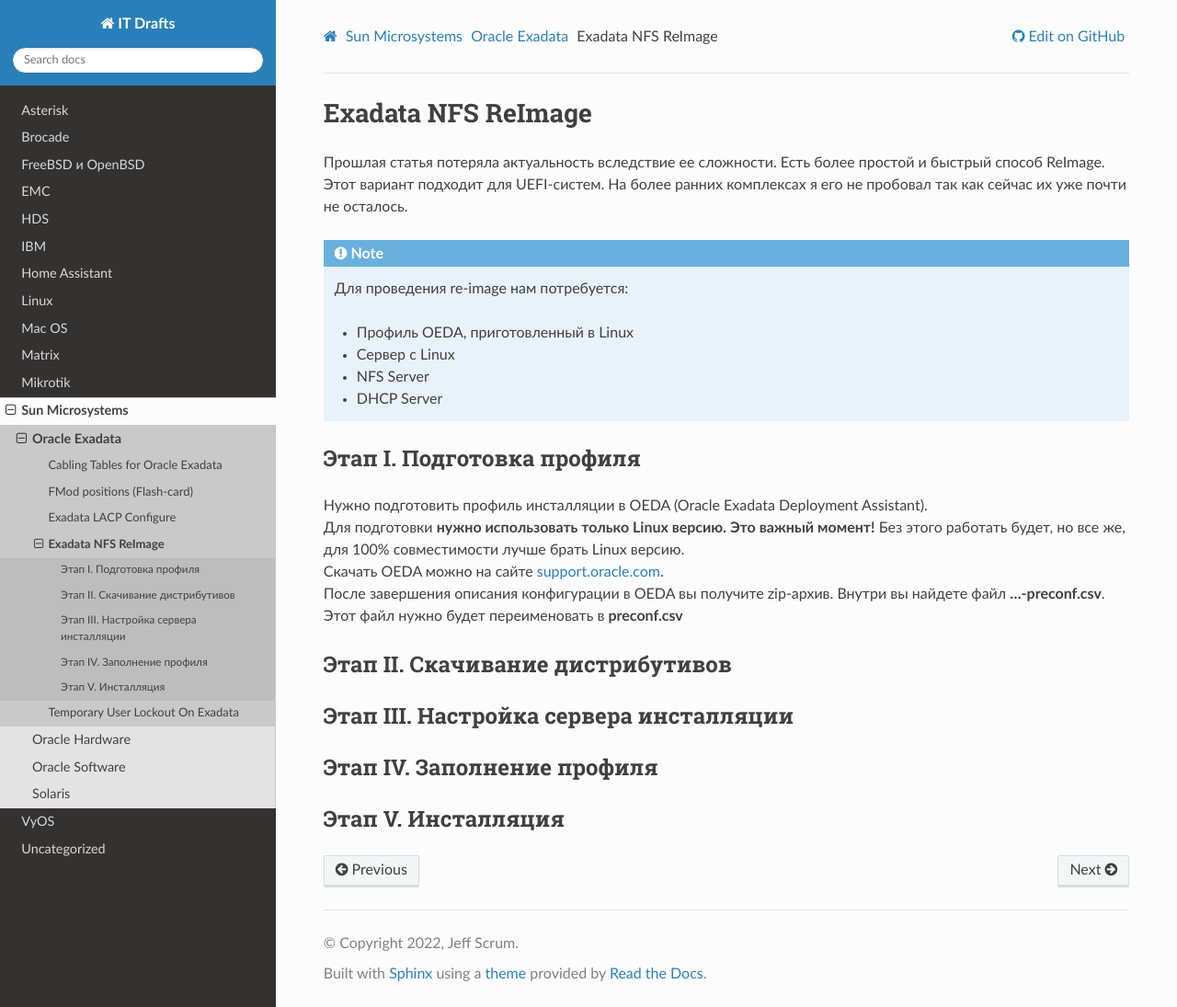
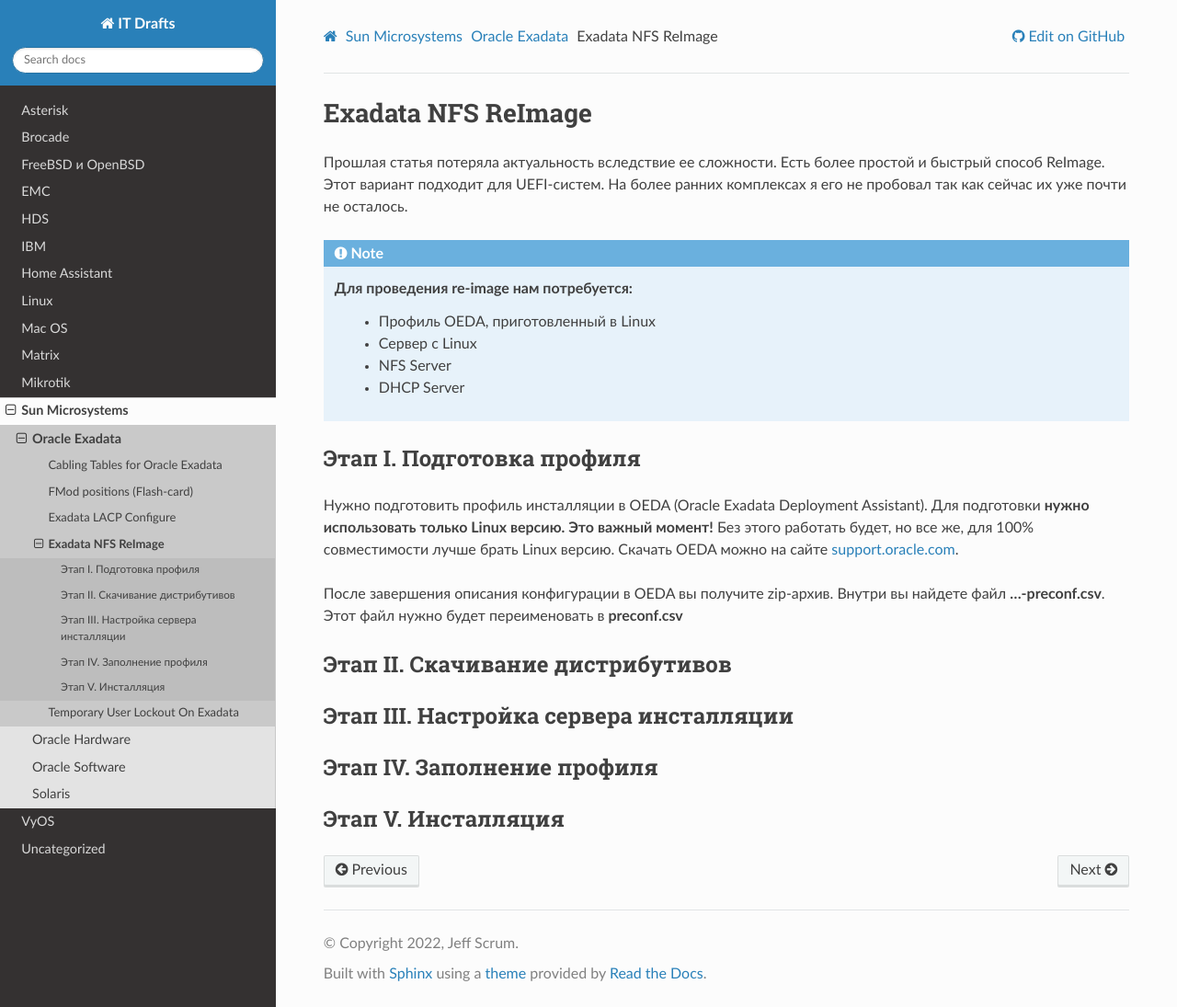
Before and after one commit to jeffscrum/jeffscrum.github.io, a Sphinx documentation site: the page built from source/sun-oracle/exadata/oracle-exadata-nfs-reimage.rst, in a window 1280 px wide and 1095 px high. Shown: the whole window at 92% size. Built offline with Sphinx 7.4.7 and the Read the Docs theme 2.0.0, drawn with Linux system fonts in a browser that asks for light colours.

```diff
--- a/source/sun-oracle/exadata/oracle-exadata-nfs-reimage.rst
+++ b/source/sun-oracle/exadata/oracle-exadata-nfs-reimage.rst
@@ -10,19 +10,17 @@ Exadata NFS ReImage
 .. note::
 
    Для проведения re-image нам потребуется:
-
-   * Профиль OEDA, приготовленный в Linux
-   * Сервер с Linux
-   * NFS Server
-   * DHCP Server
+    * Профиль OEDA, приготовленный в Linux
+    * Сервер с Linux
+    * NFS Server
+    * DHCP Server
 
 Этап I. Подготовка профиля
 ~~~~~~~~~~~~~~~~~~~~~~~~~~
 
-| Нужно подготовить профиль инсталляции в OEDA (Oracle Exadata Deployment Assistant).
-| Для подготовки **нужно использовать только Linux версию. Это важный момент!** Без этого работать будет, но все же, для 100% совместимости лучше брать Linux версию.
-| Скачать OEDA можно на сайте `support.oracle.com <https://support.oracle.com/epmos/faces/ui/patch/PatchDetail.jspx?parent=DOCUMENT&sourceId=888828.1&patchId=30640393>`_.
-| После завершения описания конфигурации в OEDA вы получите zip-архив. Внутри вы найдете файл **...-preconf.csv**. Этот файл нужно будет переименовать в **preconf.csv**
+Нужно подготовить профиль инсталляции в OEDA (Oracle Exadata Deployment Assistant). Для подготовки **нужно использовать только Linux версию. Это важный момент!** Без этого работать будет, но все же, для 100% совместимости лучше брать Linux версию. Скачать OEDA можно на сайте `support.oracle.com <https://support.oracle.com/epmos/faces/ui/patch/PatchDetail.jspx?parent=DOCUMENT&sourceId=888828.1&patchId=30640393>`_.
+
+После завершения описания конфигурации в OEDA вы получите zip-архив. Внутри вы найдете файл **...-preconf.csv**. Этот файл нужно будет переименовать в **preconf.csv**
 
 
 Этап II. Скачивание дистрибутивов
```
